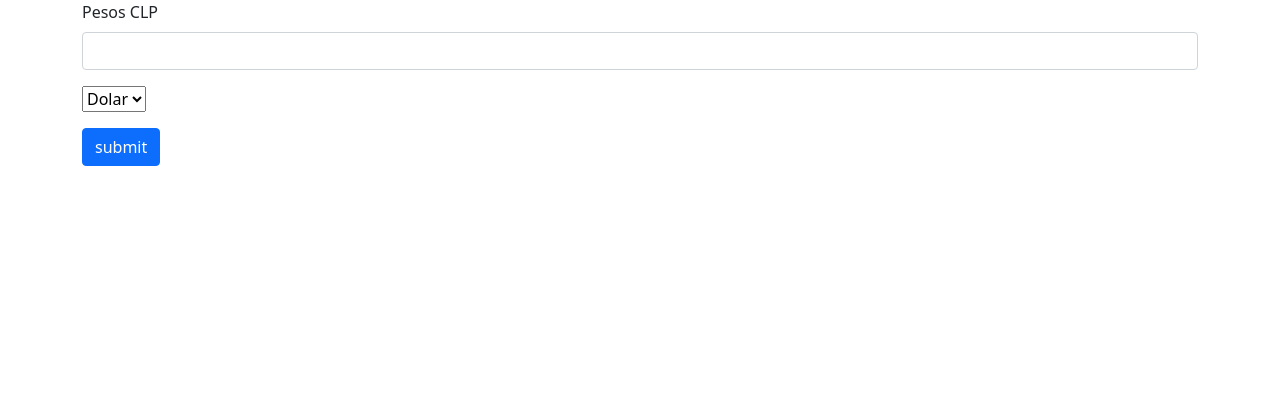
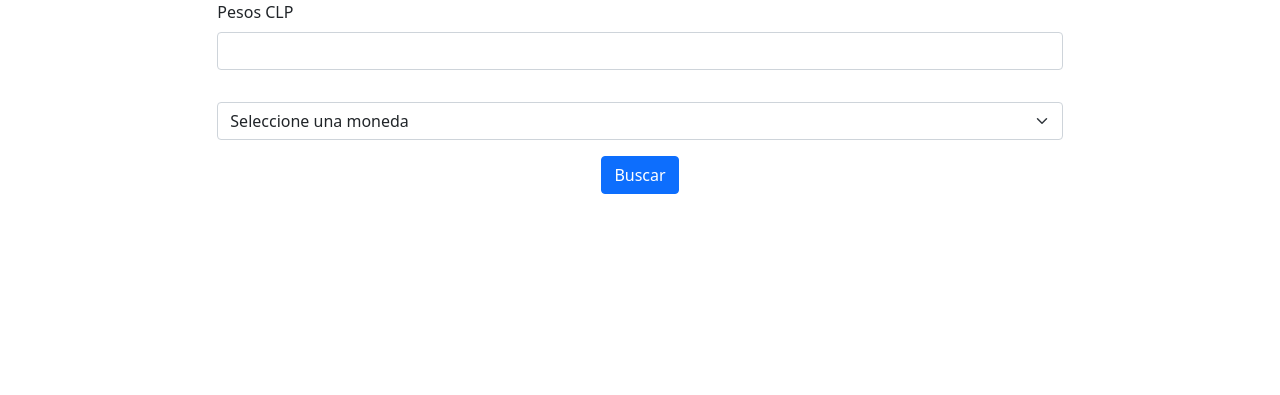
Before and after one commit to williamjrf/Desafio-Apis, a plain HTML site: page index.html in a window 1280 px wide. Drawn offline with nearby package versions, Linux system fonts and the light colour scheme.

Commit message:
nuevos cambios

```diff
--- a/assets/js/index.js
+++ b/assets/js/index.js
@@ -1,21 +1,42 @@
-const foumulario = document.querySelector("#formulario")
+const btnBuscar = document.querySelector("#btnBuscar")
+const resultado= document.querySelector("#resultado")
+const canvasContainer = document.getElementById('canvasContainer');
 
-const obtenerData =async(moneda)=>{
-const res = await fetch("https://mindicador.cl/api/")
-const data = await res.json()
-console.log(data[moneda])
-return data[moneda]
+var monedas=[
+  {codigo:"dolar",valor:"Dólar observado"},
+  {codigo:"dolar_intercambio",valor:"Dólar acuerdo"},
+  {codigo:"euro",valor:"Euro"},
+  {codigo:"libra_cobre",valor:"Libra de Cobre"},
+  {codigo:"bitcoin",valor:"Bitcoin"}
+];
+
+
+
+pintarOpciones = (monedas)=>{
+  let select = document.querySelector("#moneda")
+  let option = document.createElement("option")
+    option.value =""
+    option.innerHTML = "Seleccione una moneda"
+    select.appendChild(option)
+  for (let i = 0; i < monedas.length; i++) {
+    let option = document.createElement("option")
+    option.value = monedas[i].codigo
+    option.innerHTML = monedas[i].valor
+    select.appendChild(option)
+  }
 }
 
-const crearGrafico =()=>{
-    const ctx = document.getElementById('myChart');
-    new Chart(ctx, {
+const crearGrafico =(etiquetas,valores)=>{
+  const ctx = document.getElementById('myChart').getContext('2d');
+
+
+  myChart= new Chart(ctx, {
     type: 'line',
     data: {
-          labels: ['Red', 'Blue', 'Yellow', 'Green', 'Purple', 'Orange'],
+      labels:etiquetas,
       datasets: [{
-            label: '# of Votes',
-            data: [12, 19, 3, 5, 2, 3],
+        label: 'Historial',
+        data: valores,
         borderWidth: 1
       }]
     },
@@ -27,12 +48,43 @@ const crearGrafico =()=>{
       }
     }
   });
+
 }
 
-formulario.addEventListener("submit",async(event)=>{
+const resetDatos = () => {
+
+  canvasContainer.innerHTML = '<canvas id="myChart"></canvas>';
+  resultado.innerHTML = '';
+};
+
+
+pintarOpciones(monedas);
+
+
+btnBuscar.addEventListener("click",async(event)=>{
     let monto = document.querySelector("#monto").value
     let moneda = document.querySelector("#moneda").value
-    let result = await obtenerData(moneda)
-    crearGrafico()
 
+    let dataMoneda= await obtenerData(moneda);
+
+    let precio= dataMoneda.serie[0].valor;
+
+    let total = monto/precio;
+    resultado.innerHTML = `Resultado: <strong> ${total.toFixed(2)} </strong>`;
+
+    etiquetas = dataMoneda.serie.map((item)=>item.fecha.substring(0,10))
+    valores = dataMoneda.serie.map((item)=>item.valor)
+
+    crearGrafico(etiquetas,valores);
  })
+
+const obtenerData = async(moneda)=>{
+  const res = await fetch(`https://mindicador.cl/api/${moneda}`)
+  if (res.status !== 200) {
+    alert("Error al obtener los datos")
+    return [];
+  }
+  else{
+    return await res.json()
+  }
+}
--- a/index.html
+++ b/index.html
@@ -1,6 +1,3 @@
-<!DOCTYPE html>
-<html lang="en">
-
 <head>
     <meta charset="UTF-8">
     <meta name="viewport" content="width=device-width, initial-scale=1.0">
@@ -9,31 +6,43 @@
         integrity="sha384-EVSTQN3/azprG1Anm3QDgpJLIm9Nao0Yz1ztcQTwFspd3yD65VohhpuuCOmLASjC" crossorigin="anonymous">
 </head>
 
-<body>
-    <div class="container">
-        <form id="formulario">
-            <div class="mb-3">
+<body clas="container">
+
+
+    <form id="formulario" class="row justify-content-center">
+
+        <div class="col-8 mb-3">
             <label class="form-label">Pesos CLP</label>
-                <input type="text"
-                class="form-control"
-                id="monto"
-                aria-describedby="emailHelp"/>
-            </div>
-            <div class="mb-3">
-                <select name="moneda" id="moneda">
-                    <option value="dolar">Dolar</option>
-                    <option value="uf">uf</option>
-                    <option value="euro">euro</option>
-                </select>
-            </div>
-            <button type="submit" class="btn btn-primary">submit</button>
-        </form>
+            <input type="number" class="form-control" id="monto" aria-describedby="emailHelp" />
         </div>
 
-    <div style="width: 400px;">
+        <div class="col-8 mt-3">
+            <select name="moneda" id="moneda" class="form-select" onchange="resetDatos()">
+                <!-- <option value="dolar">Dolar</option>
+                    <option value="uf">uf</option>
+                    <option value="euro">euro</option> -->
+            </select>
+
+        </div>
+
+        <div class="col-8 mt-3 text-center">
+            <button type="button" class="btn btn-primary" id="btnBuscar">Buscar</button>
+        </div>
+
+        <div class="col-8 mt-3">
+            <p id="resultado"></p>
+
+        </div>
+    </form>
+
+    <div class="row justify-content-center">
+        <div class="col-8">
+            <div id="canvasContainer">
                 <canvas id="myChart"></canvas>
             </div>
 
+        </div>
+    </div>
 
     <script src="https://cdn.jsdelivr.net/npm/bootstrap@5.0.2/dist/js/bootstrap.bundle.min.js"
         integrity="sha384-MrcW6ZMFYlzcLA8Nl+NtUVF0sA7MsXsP1UyJoMp4YLEuNSfAP+JcXn/tWtIaxVXM"
```
Lines whose indentation alone changed are shown as unchanged.
